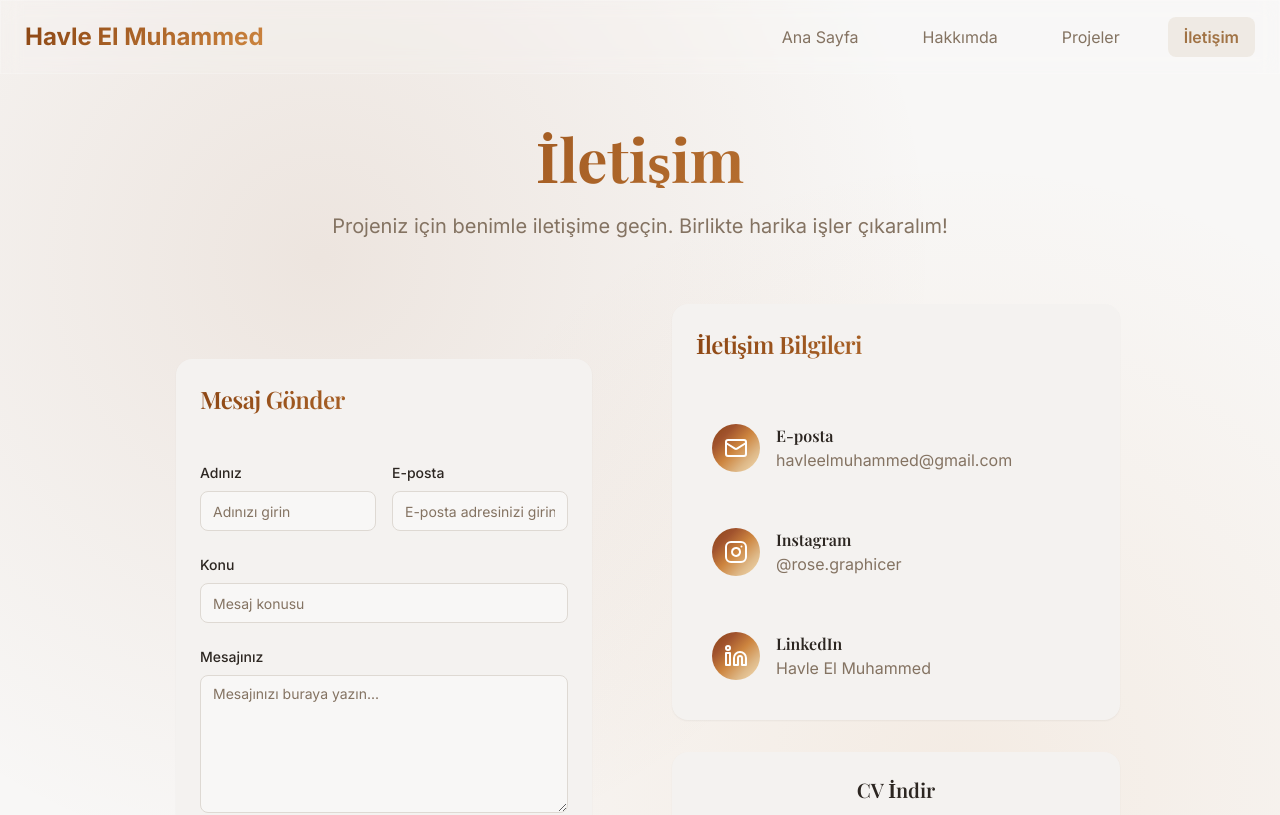
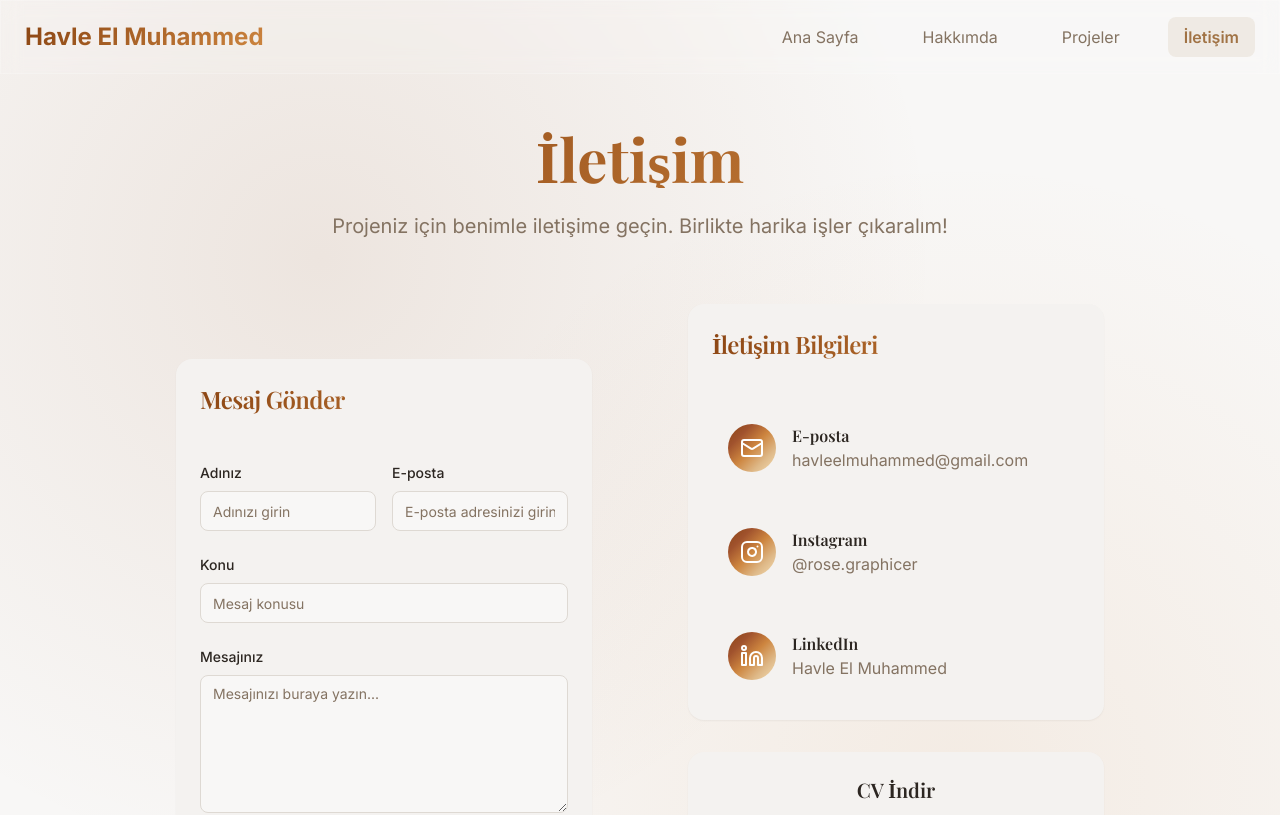
Before and after one commit to HuzeyfeEM/havle-portfolio, a React (Vite) app: page /iletisim in a window 1280 px wide. Shown: the top 815 px of the page. Built offline with nearby package versions, Linux system fonts and the light colour scheme.

Commit message:
Duzenleme

```diff
--- a/src/pages/ContactPage.jsx
+++ b/src/pages/ContactPage.jsx
@@ -120,7 +120,7 @@ const ContactPage = () => {
         </motion.div>
 
         <div className="grid lg:grid-cols-2 gap-8 sm:gap-12 min-w-0">
-            {/* Form */}
+          {/* Sol: Form */}
           <motion.div
             initial={{ opacity: 0, x: -50 }}
             animate={{ opacity: 1, x: 0 }}
@@ -204,13 +204,14 @@ const ContactPage = () => {
             </Card>
           </motion.div>
 
-            {/* Sağ Kartlar */}
+          {/* Sağ: Bilgiler ve CV */}
           <motion.div
             initial={{ opacity: 0, x: 50 }}
             animate={{ opacity: 1, x: 0 }}
             transition={{ duration: 0.8, delay: 0.4 }}
-              className="flex flex-col items-center justify-center space-y-8"
+            className="flex flex-col items-center justify-center space-y-8 px-4 sm:px-6"
           >
+            {/* İletişim Bilgileri */}
             <Card className="glass-effect border-0 w-full max-w-md rounded-2xl mx-auto">
               <CardHeader>
                 <CardTitle className="text-2xl text-gradient">
@@ -239,6 +240,7 @@ const ContactPage = () => {
               </CardContent>
             </Card>
 
+            {/* CV İndir */}
             <Card className="glass-effect border-0 w-full max-w-md rounded-2xl mx-auto">
               <CardContent className="p-6 text-center">
                 <h3 className="text-xl font-semibold mb-4">CV İndir</h3>
@@ -259,6 +261,7 @@ const ContactPage = () => {
     </section>
   </div>
 );
+
 };
 
 export default ContactPage;
```
Lines whose indentation alone changed are shown as unchanged.
